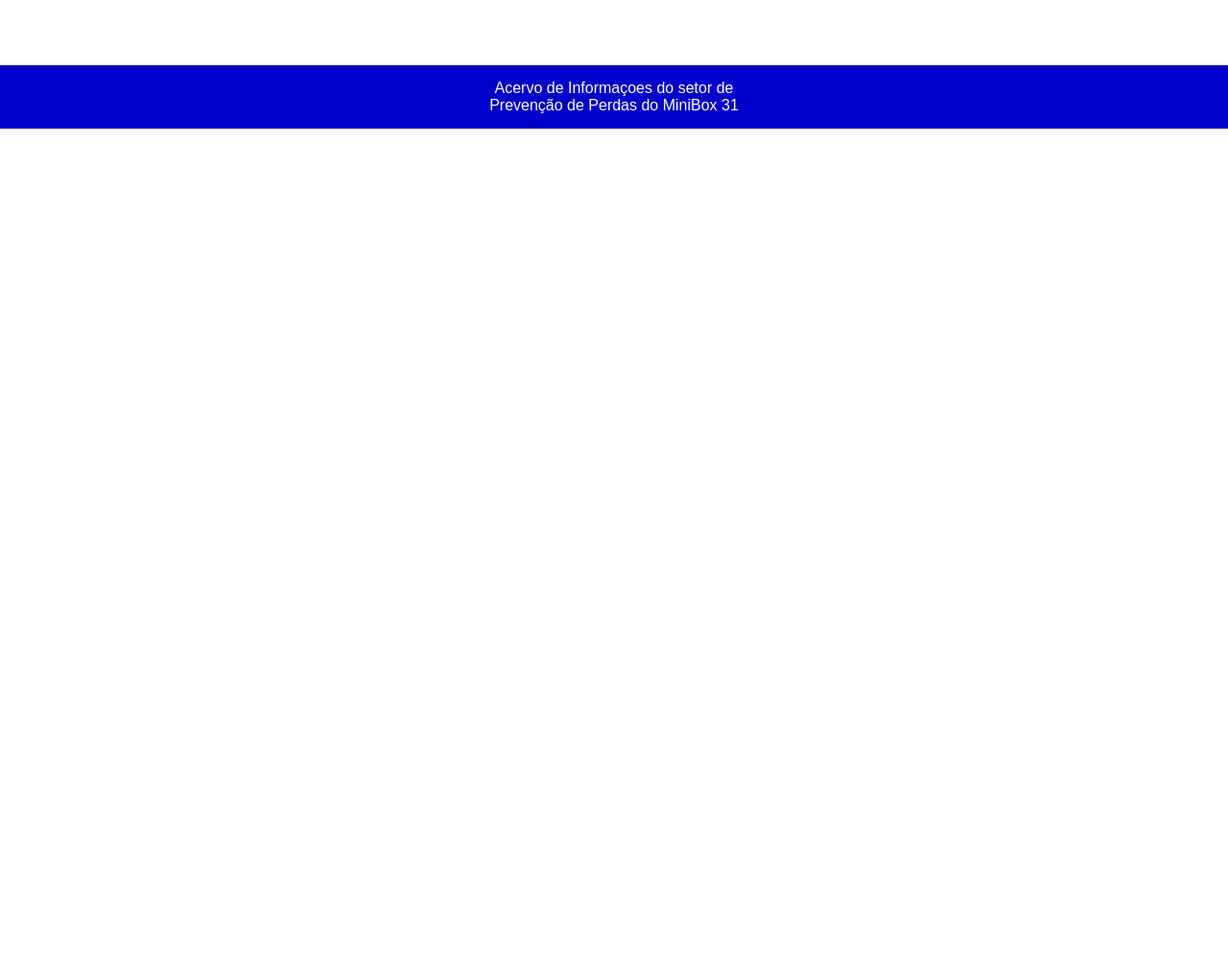
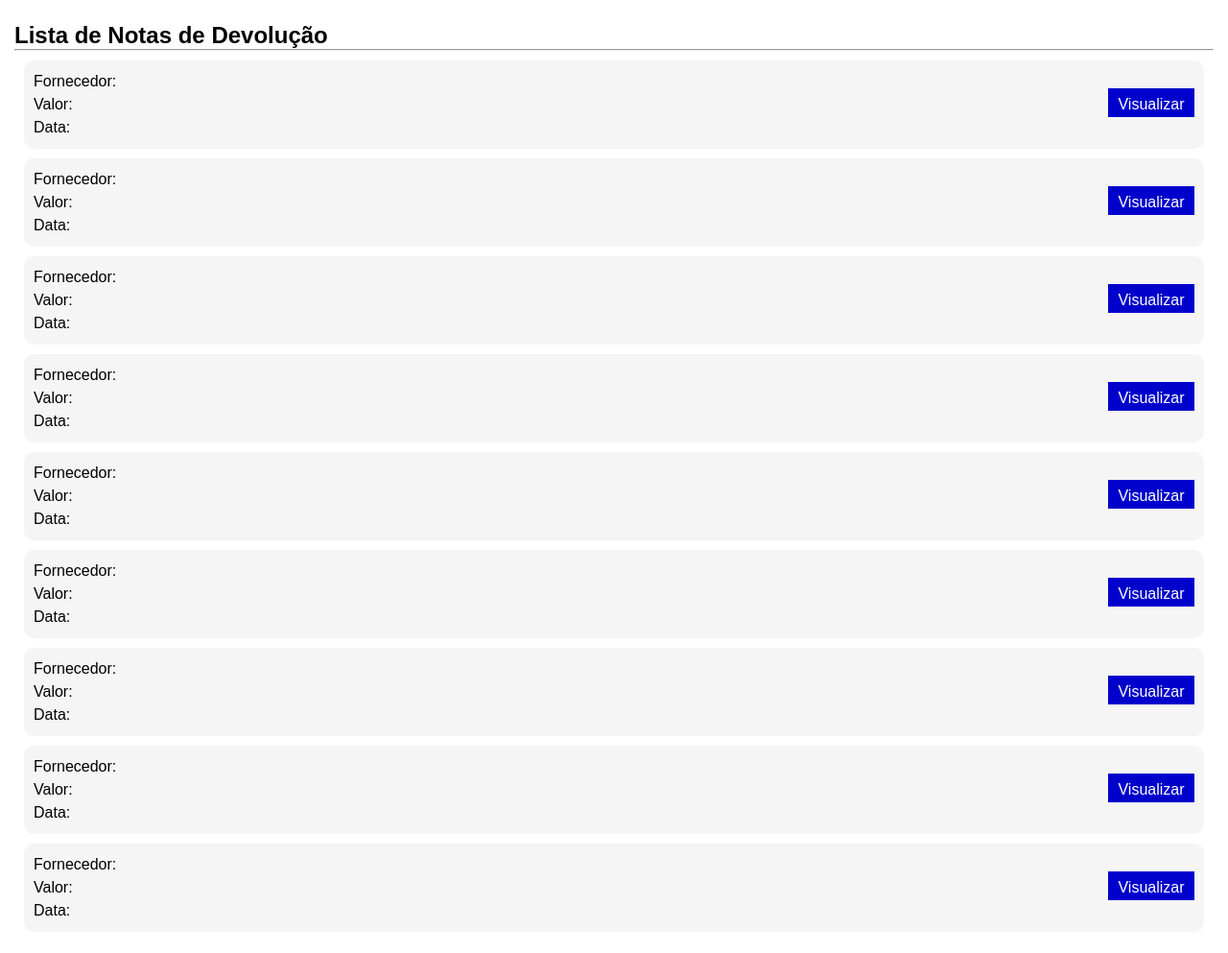
Before and after one commit to hugopereiira11/mini, a plain HTML site: page nav/nfe/nfe.html in a window 1280 px wide. Shown: the part 167-1160 px from the top of the page at 96% size. Before the commit the page ends 800 px from the top, so only its background shows below. Drawn offline with Linux system fonts and the light colour scheme.

Commit message:
Estruturação de layout das subpáginas

```diff
--- a/nav/nfe/nfe.html
+++ b/nav/nfe/nfe.html
@@ -20,16 +20,98 @@
     <nav>
       <a href="../consumo/consumo.html">Consumo</a>
       <a href="../orcamentos/orcamentos.html">Orcamentos</a>
-      <a href="#" style="background-color: red;">NF-e's de Devolução</a>
+      <a href="#">NF-e's de Devolução</a>
       <a href="../perdas/perdas.html">Perdas</a>
     </nav>
   </header>
 
   <main>
+      <h2>Lista de Notas de Devolução</h2>
+      <hr>
+      <div class="last-add">
+        <div class="info">
+          <div class="fornecedor"></div>
+          <div class="valor"></div>
+            <div class="data"></div>
+        </div>
+        <div class="view-pdf"><a href="#">Visualizar</a></div>
+      </div>
+
+      <div class="last-add">
+        <div class="info">
+          <div class="fornecedor"></div>
+          <div class="valor"></div>
+          <div class="data"></div>
+        </div>
+        <div class="view-pdf"><a href="#">Visualizar</a></div>
+      </div>
+
+      <div class="last-add">
+        <div class="info">
+          <div class="fornecedor"> </div>
+          <div class="valor"></div>
+          <div class="data"></div>
+        </div>
+        <div class="view-pdf"><a href="#">Visualizar</a></div>
+      </div>
+
+      <div class="last-add">
+        <div class="info">
+          <div class="fornecedor"></div>
+          <div class="valor"></div>
+            <div class="data"></div>
+        </div>
+        <div class="view-pdf"><a href="#">Visualizar</a></div>
+      </div>
+
+      <div class="last-add">
+        <div class="info">
+          <div class="fornecedor"></div>
+          <div class="valor"></div>
+          <div class="data"></div>
+        </div>
+        <div class="view-pdf"><a href="#">Visualizar</a></div>
+      </div>
+
+      <div class="last-add">
+        <div class="info">
+          <div class="fornecedor"> </div>
+          <div class="valor"></div>
+          <div class="data"></div>
+        </div>
+        <div class="view-pdf"><a href="#">Visualizar</a></div>
+      </div>
+
+      <div class="last-add">
+        <div class="info">
+          <div class="fornecedor"></div>
+          <div class="valor"></div>
+            <div class="data"></div>
+        </div>
+        <div class="view-pdf"><a href="#">Visualizar</a></div>
+      </div>
+
+      <div class="last-add">
+        <div class="info">
+          <div class="fornecedor"></div>
+          <div class="valor"></div>
+          <div class="data"></div>
+        </div>
+        <div class="view-pdf"><a href="#">Visualizar</a></div>
+      </div>
+
+      <div class="last-add">
+        <div class="info">
+          <div class="fornecedor"> </div>
+          <div class="valor"></div>
+          <div class="data"></div>
+        </div>
+        <div class="view-pdf"><a href="#">Visualizar</a></div>
+      </div>
+
 
   </main>
 
-  <footer></footer>
 </body>
 
 </html>
--- a/script.js
+++ b/script.js
@@ -1,5 +1,5 @@
-const header = document.querySelector('header')
-const footer = document.querySelector('footer')
+// const header = document.querySelector('header')
+// const footer = document.querySelector('footer')
 
 // header.innerHTML += `
 //     <div id="logo">
@@ -13,7 +13,7 @@ const footer = document.querySelector('footer')
 //     </nav>
 // `
 
-footer.innerHTML += `
-      <p>Acervo de Informaçoes do setor de <br> Prevenção de Perdas do MiniBox 31</p>
+// footer.innerHTML += `
+//       <p>Acervo de Informaçoes do setor de <br> Prevenção de Perdas do MiniBox 31</p>
 
-`
+// `
```
Also changed, not shown: index.html (+2 -2 lines), nav/consumo/consumo.html (+3 -6 lines), nav/orcamentos/orcamentos.html (+71 -2 lines), nav/perdas/perdas.html (+5 -3 lines).
